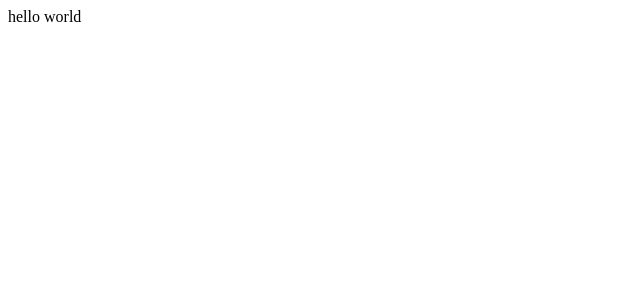
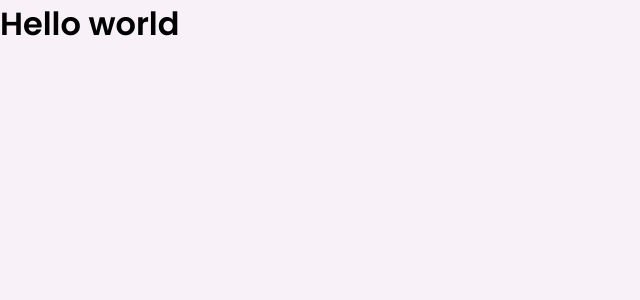
Before and after one commit to klenivingeri/bt-money-ignite, a React (Create React App) app: page / in a window 1280 px wide. Shown: the top 300 px of the page, without its empty margins (0-640 px from the left). Built offline with nearby package versions, Linux system fonts and the light colour scheme.

Commit message:
Css global configurado

```diff
--- a/package.json
+++ b/package.json
@@ -17,6 +17,7 @@
     "@types/node": "^12.0.0",
     "@types/react": "^17.0.0",
     "@types/react-dom": "^17.0.0",
+    "@types/styled-components": "^5.1.9",
     "typescript": "^4.1.2"
   },
   "scripts": {
--- a/public/index.html
+++ b/public/index.html
@@ -1,24 +1,17 @@
 <!DOCTYPE html>
 <html lang="en">
   <head>
+    <link rel="preconnect" href="https://fonts.gstatic.com"> <!-- Deixar essa tag sempre em primeio-->
     <meta charset="utf-8" />
+    <meta name="viewport" content="width=device-width, initial-scale=1" />
+    <link rel="shortcut icon" href="favicon.png" type="image/png">
+    <title>dt money</title>
+    <link href="https://fonts.googleapis.com/css2?family=Poppins:wght@400;600&display=swap" rel="stylesheet">
 
-    <meta name="viewport" content="width=device-width, initial-scale=1" />
-
-    <title>dt money</title>
   </head>
   <body>
     <noscript>You need to enable JavaScript to run this app.</noscript>
     <div id="root"></div>
-    <!--
-      This HTML file is a template.
-      If you open it directly in the browser, you will see an empty page.
 
-      You can add webfonts, meta tags, or analytics to this file.
-      The build step will place the bundled scripts into the <body> tag.
-
-      To begin the development, run `npm start` or `yarn start`.
-      To create a production bundle, use `npm run build` or `yarn build`.
-    -->
   </body>
 </html>
--- a/src/App.tsx
+++ b/src/App.tsx
@@ -1,11 +1,13 @@
-
-
+import { GlobalStyle } from "./styles/global";
 
 
 export function App() {
   return (
    <div className="App">
-  hello world
+     <h1>
+      Hello world
+      <GlobalStyle/>
+    </h1>
     </div>
   );
 }
--- /dev/null
+++ b/src/styles/global.ts
@@ -0,0 +1,73 @@
+import { createGlobalStyle } from 'styled-components'
+export const GlobalStyle = createGlobalStyle`
+
+:root{
+    --background: #f8f2f8;
+    --red: #E62E4D;
+    --blue:#5429CC;
+    --blue-light:#6933FF;
+    --text-title: #363F5F;
+    --text-body: #969CB3;
+    --shape:#FFFFFF;
+
+}
+
+*{
+    margin:0;
+    padding:0;
+    box-sizing:border-box;
+}
+
+html{
+    @media (max-width: 1080px){
+        font-size: 93.75%; //15px
+    }
+    @media (max-width: 720){
+        font-size: 87.5%; //14px
+    }
+}
+
+body{
+    background: var(--background);
+    -webkit-font-smoothing: antialiased;
+}
+body, input, textarea, button{
+    font-family: 'Poppins', sans-serif;
+    font-weight: 400;
+}
+
+h1,h2,h3,h4,h5,h6,strong{
+    font-weight: 600;
+}
+
+button{
+    cursor: pointer
+}
+[disabled]{
+    opacity: 0.6;
+    cursor: not-allowed
+}
+`
+
+/*
+
+1 ) -webkit-font-smoothing: antialiased;
+    hack para deixar as fontes mais nitidas
+
+2 ) font-size: 16px (Desktop padrão)
+
+3 ) hmtl{ Podemos usar o font-size em % com base no valor padrão de 16px
+    pode se fazer o calculo de 16x0,9375 , vamos utilizar rem, ele segue o valor padrão
+    que ajudam muito na questão de acessibilidade
+
+4 ) button{ cursor: pointer deixa todos botões "clicaveis"
+
+5 ) disable{} cursor: not-allowed ; deixa ele como proibido
+
+6 ) body, input, textarea, button precisa em portão em todos e não apenas no body, pq eles
+    já possuem sua font padrão.
+    Por padrao o font-weight é 500 no hmtl por isso fixar 400 que é o padrão da font Poppins
+
+
+
+*/
```
Also changed, not shown: 1 other file (tests, documents, lock files or other folders).
